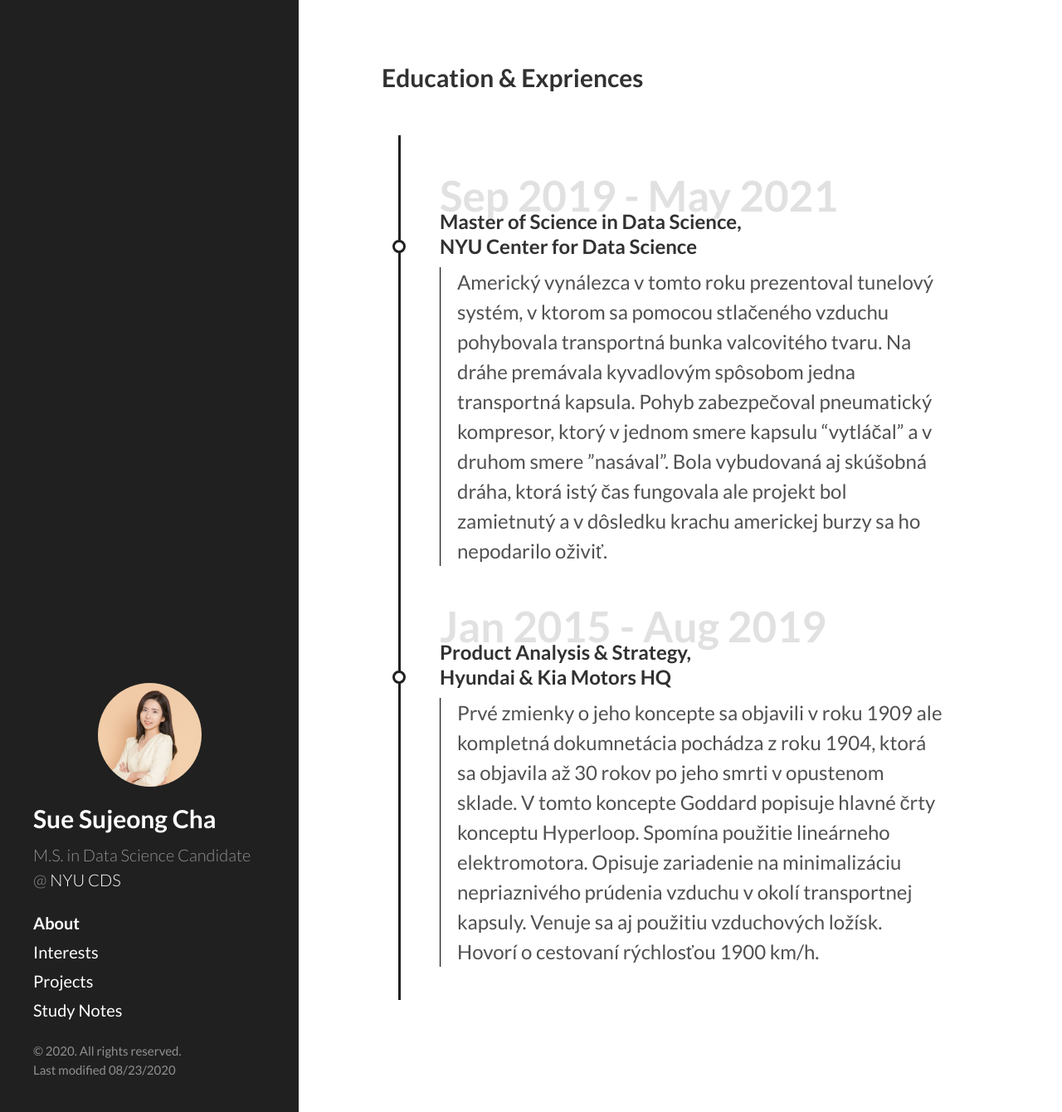
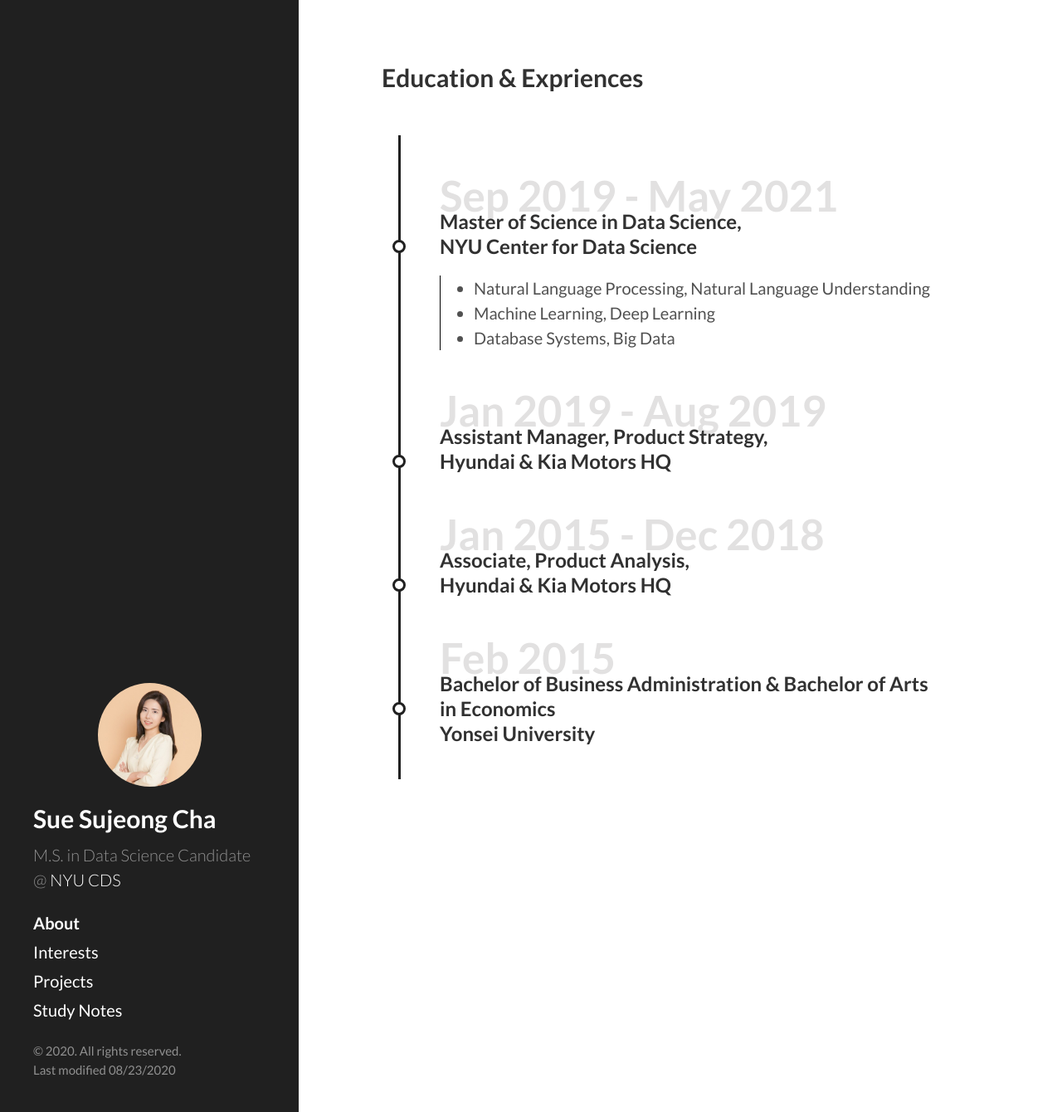
Before and after one commit to sujeongcha/sujeongcha.github.io, a Jekyll site: the page built from about.html, in a window 1280 px wide and 1340 px high. Shown: the whole window at 83% size. Built offline with Jekyll 4.4.1, drawn with Linux system fonts in a browser that asks for light colours; Markdown is read by kramdown in place of the engine named in the settings.

Commit message:
Update about.html

```diff
--- a/about.html
+++ b/about.html
@@ -15,17 +15,40 @@ title: About
 				<h3> Master of Science in Data Science, <br> NYU Center for Data Science</h3>
 			</div>
 			<div class="description">
-				<p> Americký vynálezca v tomto roku prezentoval tunelový systém, v ktorom sa pomocou stlačeného vzduchu pohybovala transportná bunka valcovitého tvaru. Na dráhe premávala kyvadlovým spôsobom jedna transportná kapsula. Pohyb zabezpečoval pneumatický kompresor, ktorý v jednom smere kapsulu “vytláčal” a v druhom smere ”nasával”. Bola vybudovaná aj skúšobná dráha, ktorá istý čas fungovala ale projekt bol zamietnutý a v dôsledku krachu americkej burzy sa ho nepodarilo oživiť. </p>
+				<p> <ul>
+				<li> Natural Language Processing, Natural Language Understanding </li>
+				<li> Machine Learning, Deep Learning </li>
+				<li> Database Systems, Big Data </li> </ul> </p>
 			</div>
 		</div>
 
 		<div class="column">
 			<div class="title">
-				<h2> Jan 2015 - Aug 2019 </h2>
-				<h3> Product Analysis & Strategy, <br> Hyundai & Kia Motors HQ </h3>
+				<h2> Jan 2019 - Aug 2019 </h2>
+				<h3> Assistant Manager, Product Strategy, <br> Hyundai & Kia Motors HQ </h3>
 			</div>
 			<div class="description">
-				<p> Prvé zmienky o jeho koncepte sa objavili v roku 1909 ale kompletná dokumnetácia pochádza z roku 1904, ktorá sa objavila až 30 rokov po jeho smrti v opustenom sklade. V tomto koncepte Goddard popisuje hlavné črty konceptu Hyperloop.  Spomína použitie lineárneho elektromotora. Opisuje zariadenie na minimalizáciu nepriaznivého prúdenia vzduchu v okolí transportnej kapsuly. Venuje sa aj použitiu vzduchových ložísk. Hovorí o cestovaní rýchlosťou 1900 km/h. </p>
+				<p> </p>
+			</div>
+		</div>
+
+		<div class="column">
+			<div class="title">
+				<h2> Jan 2015 - Dec 2018 </h2>
+				<h3> Associate, Product Analysis, <br> Hyundai & Kia Motors HQ </h3>
+			</div>
+			<div class="description">
+				<p> </p>
+			</div>
+		</div>
+
+		<div class="column">
+			<div class="title">
+				<h2> Feb 2015 </h2>
+				<h3> Bachelor of Business Administration & Bachelor of Arts in Economics <br> Yonsei University </h3>
+			</div>
+			<div class="description">
+				<p> </p>
 			</div>
 		</div>
 	</div>
```
